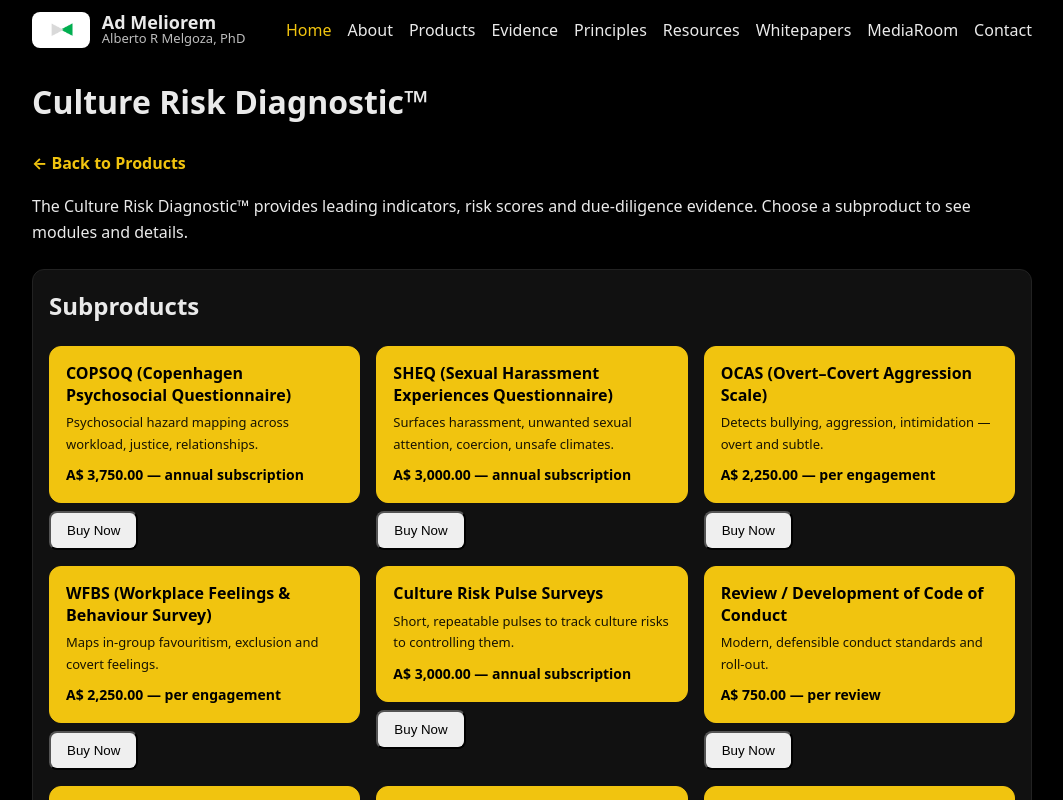
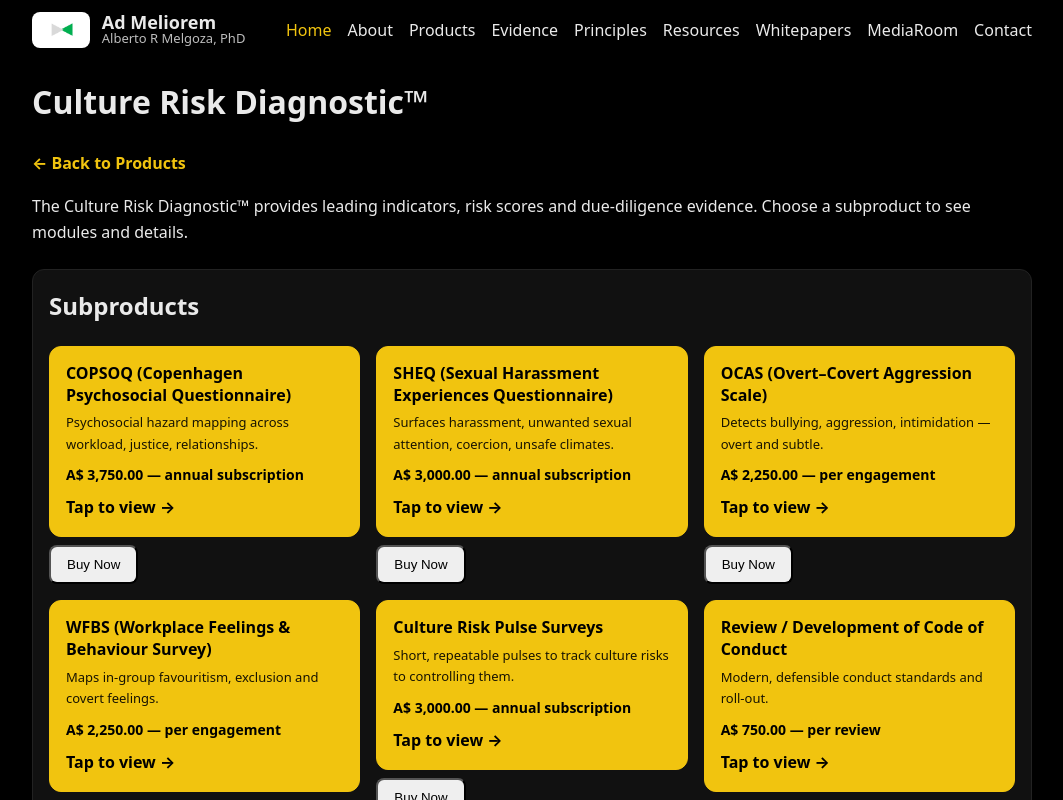
Before and after one commit to AlbertoRMelgoza/AdMeliorem, a Next.js app: page /products/culture-risk-diagnostic in a window 1280 px wide. Shown: the top 800 px of the page, without its empty margins (108-1171 px from the left). Built offline with nearby package versions, Linux system fonts and the light colour scheme.

Commit message:
Update page.tsx

```diff
--- a/app/products/culture-risk-diagnostic/page.tsx
+++ b/app/products/culture-risk-diagnostic/page.tsx
@@ -10,8 +10,6 @@ export const metadata = {
 
 // ─────────────────────────────────────────────────────────────
 // Subproducts: display labels + fallback charge amounts (AUD)
-// Every tile will show Buy Now. If you later add Stripe price_…
-// IDs in PRICE_ID_BY_SLUG below, those will be used instead.
 // ─────────────────────────────────────────────────────────────
 type Tile = {
   slug: string;
@@ -22,88 +20,21 @@ type Tile = {
 };
 
 const SUBPRODUCTS: Tile[] = [
-  {
-    slug: "copsoq",
-    title: "COPSOQ (Copenhagen Psychosocial Questionnaire)",
-    short:
-      "Psychosocial hazard mapping across workload, justice, relationships.",
-    priceLabel: "A$ 3,750.00 — annual subscription",
-    fallbackPrice: 3750,
-  },
-  {
-    slug: "sheq",
-    title: "SHEQ (Sexual Harassment Experiences Questionnaire)",
-    short:
-      "Surfaces harassment, unwanted sexual attention, coercion, unsafe climates.",
-    priceLabel: "A$ 3,000.00 — annual subscription",
-    fallbackPrice: 3000,
-  },
-  {
-    slug: "ocas",
-    title: "OCAS (Overt–Covert Aggression Scale)",
-    short:
-      "Detects bullying, aggression, intimidation — overt and subtle.",
-    priceLabel: "A$ 2,250.00 — per engagement",
-    fallbackPrice: 2250,
-  },
-  {
-    slug: "wfbs",
-    title: "WFBS (Workplace Feelings & Behaviour Survey)",
-    short:
-      "Maps in-group favouritism, exclusion and covert feelings.",
-    priceLabel: "A$ 2,250.00 — per engagement",
-    fallbackPrice: 2250,
-  },
-  {
-    slug: "culture-pulse-surveys",
-    title: "Culture Risk Pulse Surveys",
-    short:
-      "Short, repeatable pulses to track culture risks to controlling them.",
-    priceLabel: "A$ 3,000.00 — annual subscription",
-    fallbackPrice: 3000,
-  },
-  {
-    slug: "code-of-conduct",
-    title: "Review / Development of Code of Conduct",
-    short: "Modern, defensible conduct standards and roll-out.",
-    priceLabel: "A$ 750.00 — per review",
-    fallbackPrice: 750,
-  },
-  {
-    slug: "code-of-ethics",
-    title: "Review / Development of Code of Ethics",
-    short:
-      "Ethical principles beyond compliance to guide behaviour and decision making.",
-    priceLabel: "A$ 750.00 — per review",
-    fallbackPrice: 750,
-  },
-  {
-    slug: "qualitative-interventions",
-    title: "Qualitative Interventions",
-    short: "Focus Groups • Interviews • Observations",
-    priceLabel: "A$ 750.00 — per session (1 hour)",
-    fallbackPrice: 750,
-  },
-  {
-    slug: "culture-risk-indicators",
-    title: "Culture Risk Indicators (Risk Culture)",
-    short: "Customisable indicators aligned to key risk domains.",
-    priceLabel: "A$ 750.00 — per product",
-    fallbackPrice: 750,
-  },
+  { slug: "copsoq", title: "COPSOQ (Copenhagen Psychosocial Questionnaire)", short: "Psychosocial hazard mapping across workload, justice, relationships.", priceLabel: "A$ 3,750.00 — annual subscription", fallbackPrice: 3750 },
+  { slug: "sheq", title: "SHEQ (Sexual Harassment Experiences Questionnaire)", short: "Surfaces harassment, unwanted sexual attention, coercion, unsafe climates.", priceLabel: "A$ 3,000.00 — annual subscription", fallbackPrice: 3000 },
+  { slug: "ocas", title: "OCAS (Overt–Covert Aggression Scale)", short: "Detects bullying, aggression, intimidation — overt and subtle.", priceLabel: "A$ 2,250.00 — per engagement", fallbackPrice: 2250 },
+  { slug: "wfbs", title: "WFBS (Workplace Feelings & Behaviour Survey)", short: "Maps in-group favouritism, exclusion and covert feelings.", priceLabel: "A$ 2,250.00 — per engagement", fallbackPrice: 2250 },
+  { slug: "culture-pulse-surveys", title: "Culture Risk Pulse Surveys", short: "Short, repeatable pulses to track culture risks to controlling them.", priceLabel: "A$ 3,000.00 — annual subscription", fallbackPrice: 3000 },
+  { slug: "code-of-conduct", title: "Review / Development of Code of Conduct", short: "Modern, defensible conduct standards and roll-out.", priceLabel: "A$ 750.00 — per review", fallbackPrice: 750 },
+  { slug: "code-of-ethics", title: "Review / Development of Code of Ethics", short: "Ethical principles beyond compliance to guide behaviour and decision making.", priceLabel: "A$ 750.00 — per review", fallbackPrice: 750 },
+  { slug: "qualitative-interventions", title: "Qualitative Interventions", short: "Focus Groups • Interviews • Observations", priceLabel: "A$ 750.00 — per session (1 hour)", fallbackPrice: 750 },
+  { slug: "culture-risk-indicators", title: "Culture Risk Indicators (Risk Culture)", short: "Customisable indicators aligned to key risk domains.", priceLabel: "A$ 750.00 — per product", fallbackPrice: 750 },
 ];
 
 // Optional: paste your real Stripe price IDs here to charge Stripe prices
 const PRICE_ID_BY_SLUG: Record<string, string | undefined> = {
   // copsoq: "price_XXXXXXXXXXXXXXXX",
-  // sheq: "price_YYYYYYYYYYYYYYYY",
-  // ocas: "price_ZZZZZZZZZZZZZZZZ",
-  // wfbs: "price_AAAAAAAAAAAAAAAA",
-  // "culture-pulse-surveys": "price_BBBBBBBBBBBBBBBB",
-  // "code-of-conduct": "price_CCCCCCCCCCCCCCCC",
-  // "code-of-ethics": "price_DDDDDDDDDDDDDDDD",
-  // "qualitative-interventions": "price_EEEEEEEEEEEEEEEE",
-  // "culture-risk-indicators": "price_FFFFFFFFFFFFFFFF",
+  // ...
 };
 
 export default function CRDPage() {
@@ -128,6 +59,7 @@ export default function CRDPage() {
     marginTop: 16,
   };
 
+  // UPDATED: add tap highlight for mobile
   const tile: CSSProperties = {
     background: "#f1c40f",
     color: "#000",
@@ -137,21 +69,21 @@ export default function CRDPage() {
     textDecoration: "none",
     display: "block",
     fontWeight: 700,
+    WebkitTapHighlightColor: "rgba(241, 196, 15, 0.35)", // ← tap ink
   };
 
   const titleStyle: CSSProperties = { margin: 0, fontSize: 16, lineHeight: 1.35 };
   const shortStyle: CSSProperties = { margin: "6px 0 8px 0", fontSize: 13, opacity: 0.9, fontWeight: 500 };
   const priceStyle: CSSProperties = { margin: 0, fontSize: 14, fontWeight: 700 };
+  // NEW: small cue text
+  const tapCue: CSSProperties = { marginTop: 8, fontWeight: 700, color: "#000" };
 
   return (
     <main style={wrap}>
       <h1 style={{ marginTop: 0 }}>Culture Risk Diagnostic™</h1>
 
       <p style={{ margin: "0 0 8px 0" }}>
-        <a
-          href="/products"
-          style={{ color: "#f1c40f", textDecoration: "none", fontWeight: 700 }}
-        >
+        <a href="/products" style={{ color: "#f1c40f", textDecoration: "none", fontWeight: 700 }}>
           ← Back to Products
         </a>
       </p>
@@ -168,17 +100,13 @@ export default function CRDPage() {
             const priceId = PRICE_ID_BY_SLUG[sp.slug];
 
             return (
-              <div
-                key={sp.slug}
-                style={{ display: "flex", flexDirection: "column", gap: 8 }}
-              >
-                <Link
-                  href={`/products/culture-risk-diagnostic/${sp.slug}`}
-                  style={tile}
-                >
+              <div key={sp.slug} style={{ display: "flex", flexDirection: "column", gap: 8 }}>
+                <Link href={`/products/culture-risk-diagnostic/${sp.slug}`} style={tile} aria-label={`View ${sp.title}`}>
                   <p style={titleStyle}>{sp.title}</p>
                   <p style={shortStyle}>{sp.short}</p>
                   <p style={priceStyle}>{sp.priceLabel}</p>
+                  {/* NEW: tap cue */}
+                  <div style={tapCue}>Tap to view →</div>
                 </Link>
 
                 <BuyButton priceId={priceId} name={sp.title} price={sp.fallbackPrice}>
```
